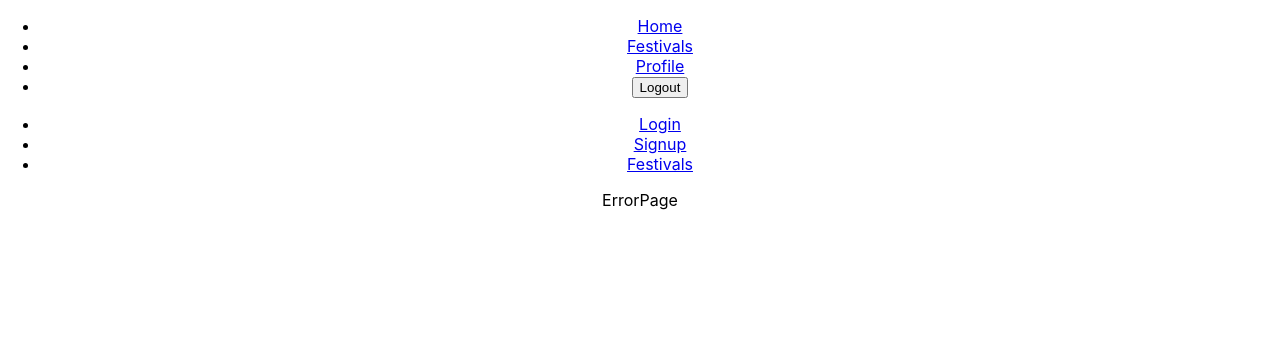
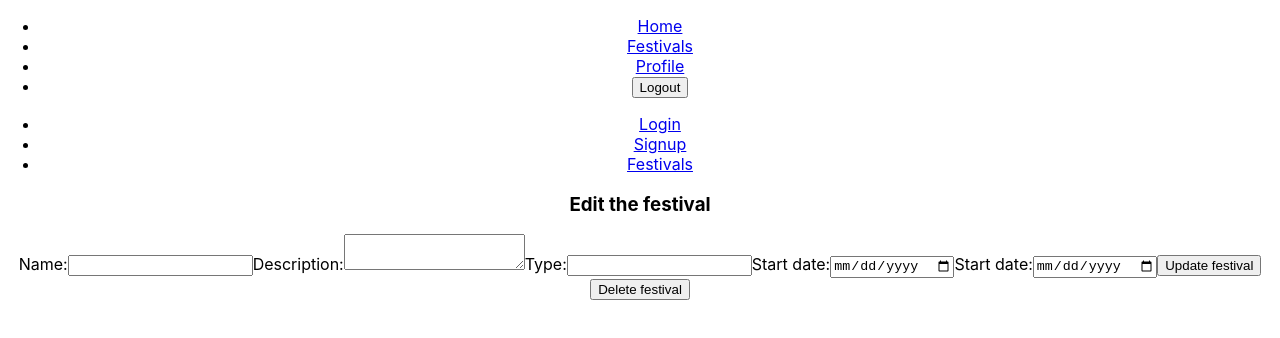
Before and after one commit to ci6803/wobbly-client, a React (Create React App) app: page /festival/edit/1 in a window 1280 px wide. Shown: the top 338 px of the page. Built offline with nearby package versions, Linux system fonts and the light colour scheme; no server answers; the HTML template or start-up script is replaced by a standard one.

Commit message:
initial edit page change

```diff
--- a/src/App.js
+++ b/src/App.js
@@ -10,6 +10,7 @@ import SignUpPage from "./pages/SignupPage";
 import ErrorPage from "./pages/ErrorPage";
 import Navbar from "./components/Navbar";
 import AddFestivalPage from "./pages/AddFestivalPage";
+import EditFestivalPage from "./pages/EditFestivalPage";
 
 function App() {
   return (
@@ -17,9 +18,13 @@ function App() {
       <Navbar />
       <Routes>
         <Route path="/" element={<HomePage />} />
-        <Route path='/festival/add' element={<AddFestivalPage/>}/>
+        <Route path="/festival/add" element={<AddFestivalPage />} />
         <Route path="/festival" element={<FestivalPage />} />
         <Route path="/festival/:festivalId" element={<FestivalDetailsPage />} />
+        <Route
+          path="/festival/edit/:festivalId"
+          element={<EditFestivalPage />}
+        />
         <Route path="/login" element={<LoginPage />} />
         <Route path="/profile" element={<ProfilePage />} />
         <Route path="/signup" element={<SignUpPage />} />
--- /dev/null
+++ b/src/pages/EditFestivalPage.js
@@ -0,0 +1,108 @@
+import { useState, useEffect } from "react";
+import { useParams, useNavigate } from "react-router-dom";
+import axios from "axios";
+const API_URL = "http://localhost:5005";
+
+function EditFestivalPage(props) {
+  const [name, setName] = useState("");
+  const [description, setDescription] = useState("");
+  const [type, setType] = useState("");
+  const [startDate, setStartDate] = useState("");
+  const [endDate, setEndDate] = useState("");
+
+  const { festivalId } = useParams();
+
+  const navigate = useNavigate();
+
+  useEffect(() => {
+    //const storedToken = localStorage.getItem("authToken");
+
+    axios
+      .get(`${API_URL}/api/festival/${festivalId}`)
+      .then((response) => {
+        const oneFestival = response.data;
+        setName(oneFestival.name);
+        setDescription(oneFestival.description);
+        setType(oneFestival.type);
+        setStartDate(oneFestival.startDate);
+        setEndDate(oneFestival.endDate);
+        console.log(oneFestival);
+      })
+      .catch((error) => console.log(error.response));
+  }, [festivalId]);
+
+  const handleFormSubmit = (e) => {
+    e.preventDefault();
+    const requestBody = { name, description, type, startDate, endDate };
+    //const storedToken = localStorage.getItem("authToken");
+
+    axios
+      .put(`${API_URL}/api/festival/${festivalId}`, requestBody)
+      .then((response) => {
+        navigate(`/festival/${festivalId}`);
+      });
+  };
+
+  const deleteFestival = () => {
+    //const storedToken = localStorage.getItem("authToken");
+    axios
+      .delete(`${API_URL}/api/festival/${festivalId}`)
+      .then(() => {
+        navigate("/festival");
+      })
+      .catch((err) => console.log(err));
+  };
+
+  return (
+    <div className="EditFestivalPage">
+      <h3>Edit the festival</h3>
+
+      <form onSubmit={handleFormSubmit}>
+        <label>Name:</label>
+        <input
+          type="text"
+          name="name"
+          value={name}
+          onChange={(e) => setName(e.target.value)}
+        />
+
+        <label>Description:</label>
+        <textarea
+          name="description"
+          value={description}
+          onChange={(e) => setDescription(e.target.value)}
+        />
+
+        <label>Type:</label>
+        <input
+          type="text"
+          name="type"
+          value={type}
+          onChange={(e) => setType(e.target.value)}
+        />
+
+        <label>Start date:</label>
+        <input
+          type="date"
+          name="startDate"
+          value={startDate}
+          onChange={(e) => setStartDate(e.target.value)}
+        />
+
+        <label>Start date:</label>
+        <input
+          type="date"
+          name="endDate"
+          value={endDate}
+          onChange={(e) => setEndDate(e.target.value)}
+        />
+
+        <button type="submit">Update festival</button>
+      </form>
+
+      <button onClick={deleteFestival}>Delete festival</button>
+    </div>
+  );
+}
+
+export default EditFestivalPage;
--- a/src/pages/FestivalDetailsPage.js
+++ b/src/pages/FestivalDetailsPage.js
@@ -1,7 +1,38 @@
-import React from 'react'
+import axios from "axios";
+import React, { useState, useEffect } from "react";
+import { useParams, Link } from "react-router-dom";
+const API_URL = "http://localhost:5005";
 
 export default function FestivalDetailsPage() {
+  const [festival, setFestival] = useState({});
+
+  const { festivalId } = useParams();
+
+  const getFestival = () => {
+    axios
+      .get(`${API_URL}/api/festival/${festivalId}`)
+      .then((response) => {
+        const oneFestival = response.data;
+        console.log(oneFestival);
+        setFestival(oneFestival);
+      })
+      .catch((err) => console.log(err));
+  };
+
+  useEffect(() => {
+    console.log(festivalId);
+    getFestival();
+  }, [festivalId]);
+
   return (
-    <div>FestivalDetailsPage</div>
-  )
+    <div className="FestivalDetailsPage">
+      <h1>{festival.name}</h1>
+      <img src={festival.image} alt="festivalImage" />
+      <p>{festival.description}</p>
+
+      <Link to={`/festival/edit/${festivalId}`}>
+        <button>Edit Project</button>
+      </Link>
+    </div>
+  );
 }
```
Also changed, not shown: src/pages/AddFestivalPage.js (+5 -5 lines).
